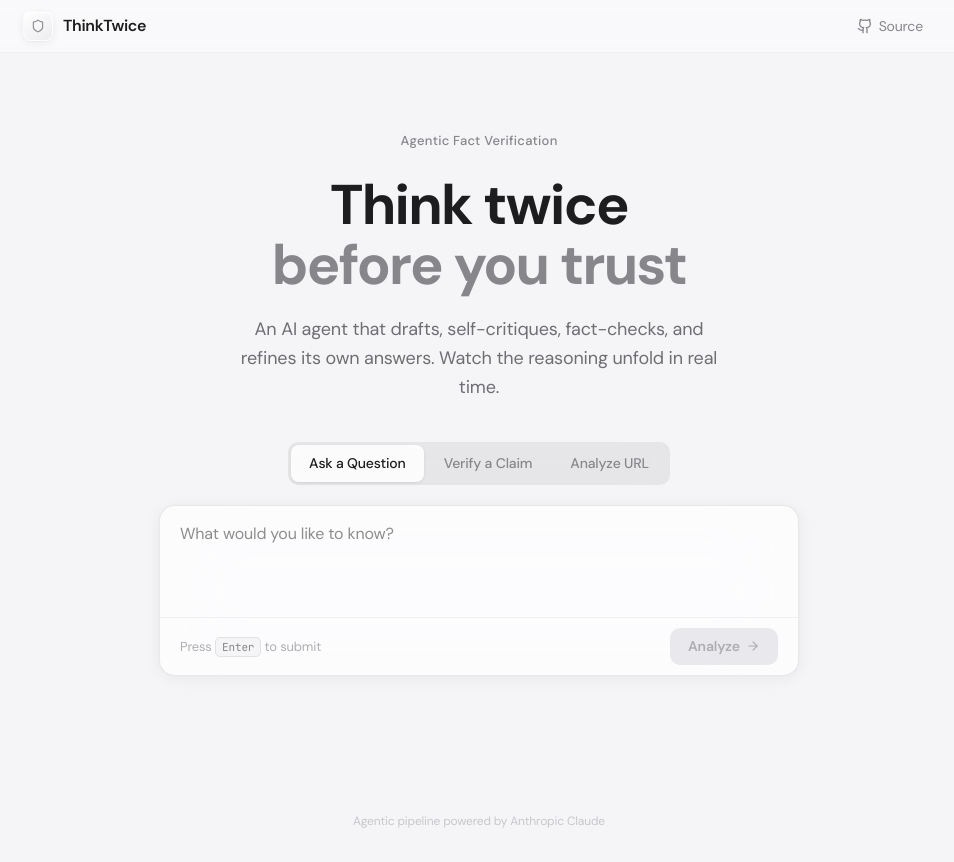
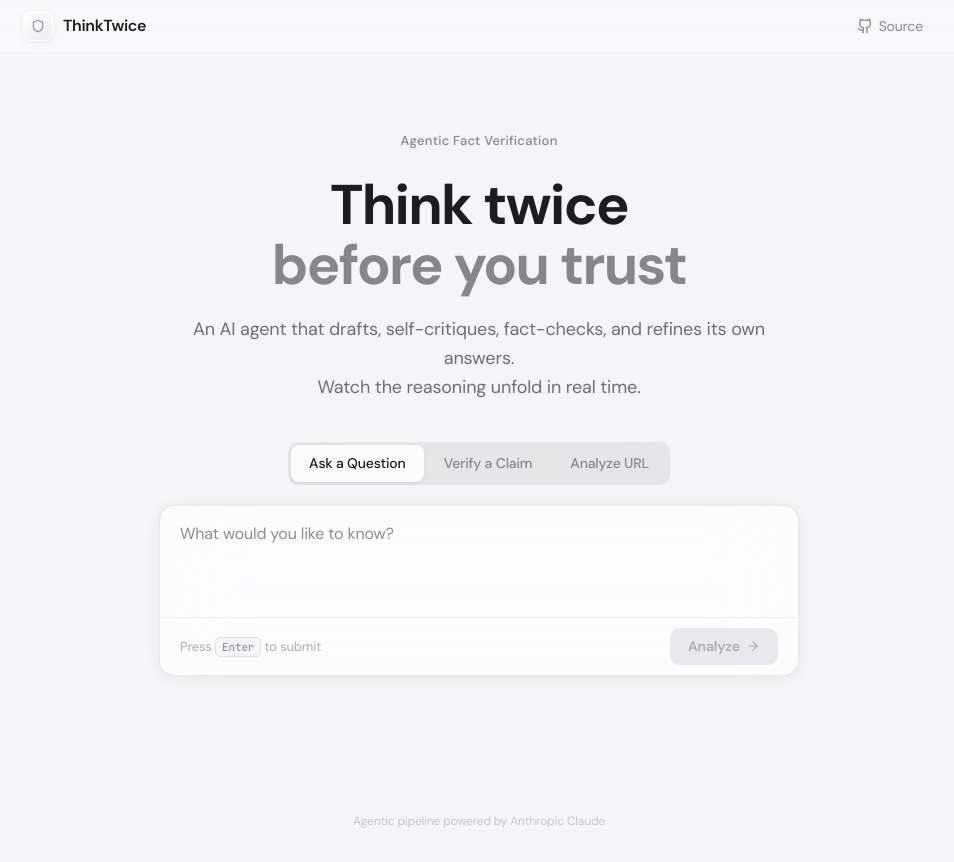
Before and after one commit to apattichis/thinktwice, a Next.js app in the folder frontend/: page / in a window 1280 px wide. Shown: the whole page, without its empty margins (161-1115 px from the left). Built offline with nearby package versions, Linux system fonts and the light colour scheme; no server answers.

Commit message:
fix(frontend): align hero description to two lines

```diff
--- a/frontend/src/app/page.tsx
+++ b/frontend/src/app/page.tsx
@@ -91,14 +91,14 @@ export default function Home() {
                   style={{
                     fontSize: "18px",
                     color: "#6e6e73",
-                    maxWidth: "500px",
+                    maxWidth: "620px",
                     margin: "0 auto",
                     lineHeight: 1.6,
                   }}
                 >
-                  An AI agent that drafts, self-critiques, fact-checks, and
-                  refines its own answers. Watch the reasoning unfold in
-                  real time.
+                  An AI agent that drafts, self-critiques, fact-checks, and refines its own answers.
+                  <br />
+                  Watch the reasoning unfold in real time.
                 </p>
               </motion.div>
             )}
```
